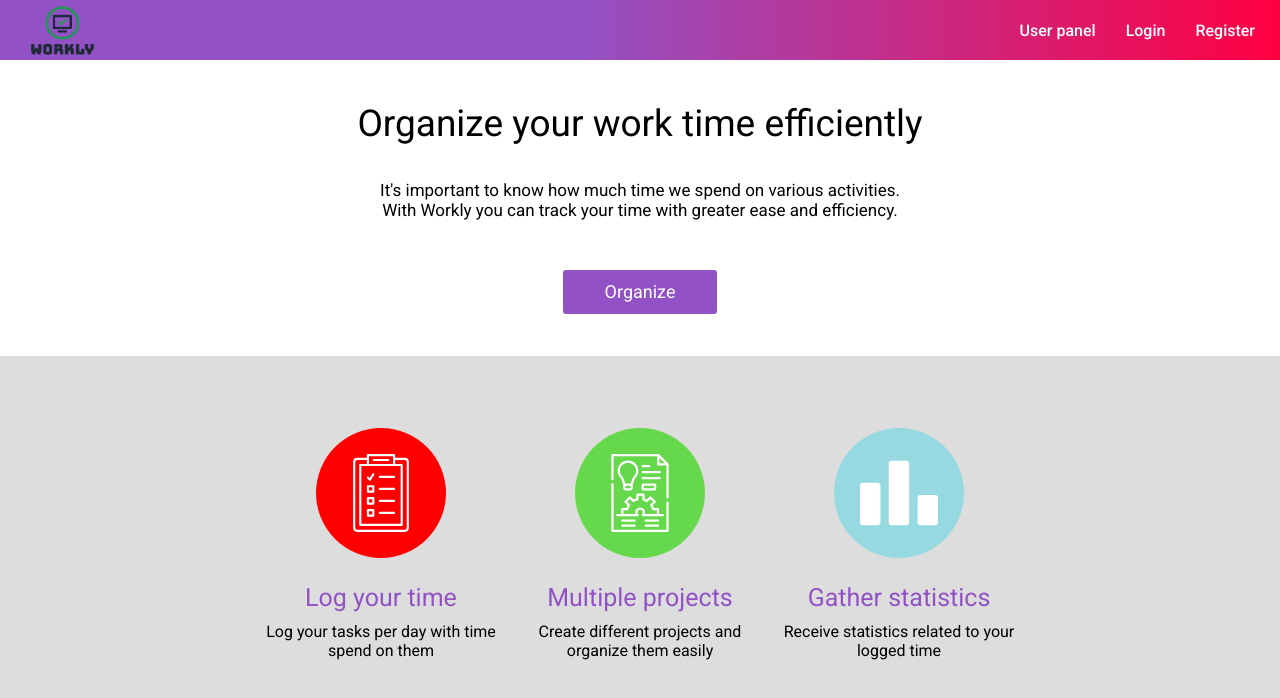
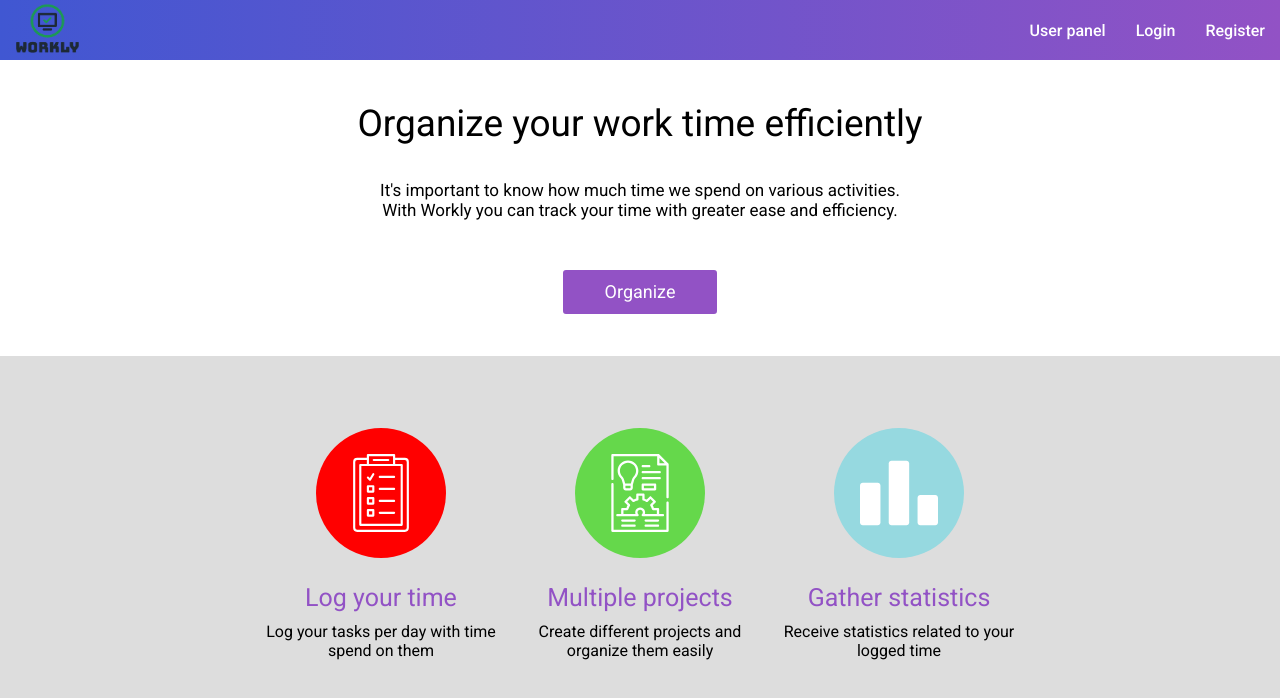
Before and after one commit to jstanislawczyk/WorklyFE, a Vue app: page / in a window 1280 px wide. Shown: the top 698 px of the page. Built offline with nearby package versions, Linux system fonts and the light colour scheme.

Commit message:
Updated styles for basic components

```diff
--- a/src/components/Home.vue
+++ b/src/components/Home.vue
@@ -75,6 +75,7 @@ export default {
 
 <style scoped lang="scss">
   @import "../scss/colors.scss";
+  @import "../scss/mixins/common.scss";
 
   .home {
     height: 100%;
@@ -99,24 +100,9 @@ export default {
     }
 
     &__link {
-      display: flex;
-      justify-content: center;
-      align-items: center;
+      @include button();
+
       margin-top: 50px;
-      height: 40px;
-      width: 150px;
-      background: $violet;
-      border: 2px solid $violet;
-      border-radius: 3px;
-      text-decoration: none;
-      font-size: 18px;
-      color: #FFF;
-      transition: .3s;
-
-      &:hover {
-        background: #FFF;
-        color: $violet;
-      }
     }
   }
 
--- a/src/components/Nav.vue
+++ b/src/components/Nav.vue
@@ -1,7 +1,7 @@
 <template>
   <nav class="nav">
     <div>
-      <router-link to="/" class="nav__link">
+      <router-link to="/">
         <img
           class="nav__logo"
           src="@/assets/workly-logo.png"
@@ -32,13 +32,13 @@ export default {
     box-sizing: border-box;
     width: 100%;
     height: 60px;
-    padding: 0 10px;
-    background: $violet;
-    background: linear-gradient(90deg, $violet 45%, #FF0041 100%);
+    padding: 0;
+    background: $blue-violet-gradient;
     color: #FFF;
 
     &__logo {
       width: 75px;
+      padding: 0 10px;
     }
 
     &__links {
@@ -52,16 +52,28 @@ export default {
       display: flex;
       justify-content: center;
       align-items: center;
+      position: relative;
       height: 100%;
       margin: auto;
       padding: 0 15px;
       text-decoration: none;
       font-weight: 500;
       color: #FFF;
-      transition: .3s;
 
-      &:hover {
-        color: #FFE0E0;
+      &::after {
+        display: block;
+        content: '';
+        width: 0;
+        height: 1px;
+        background: #FFF;
+        position: absolute;
+        bottom: 17px;
+        left: 15px;
+        transition: .4s;
+      }
+
+      &:hover::after {
+        width: calc(100% - 30px);
       }
     }
   }
```
